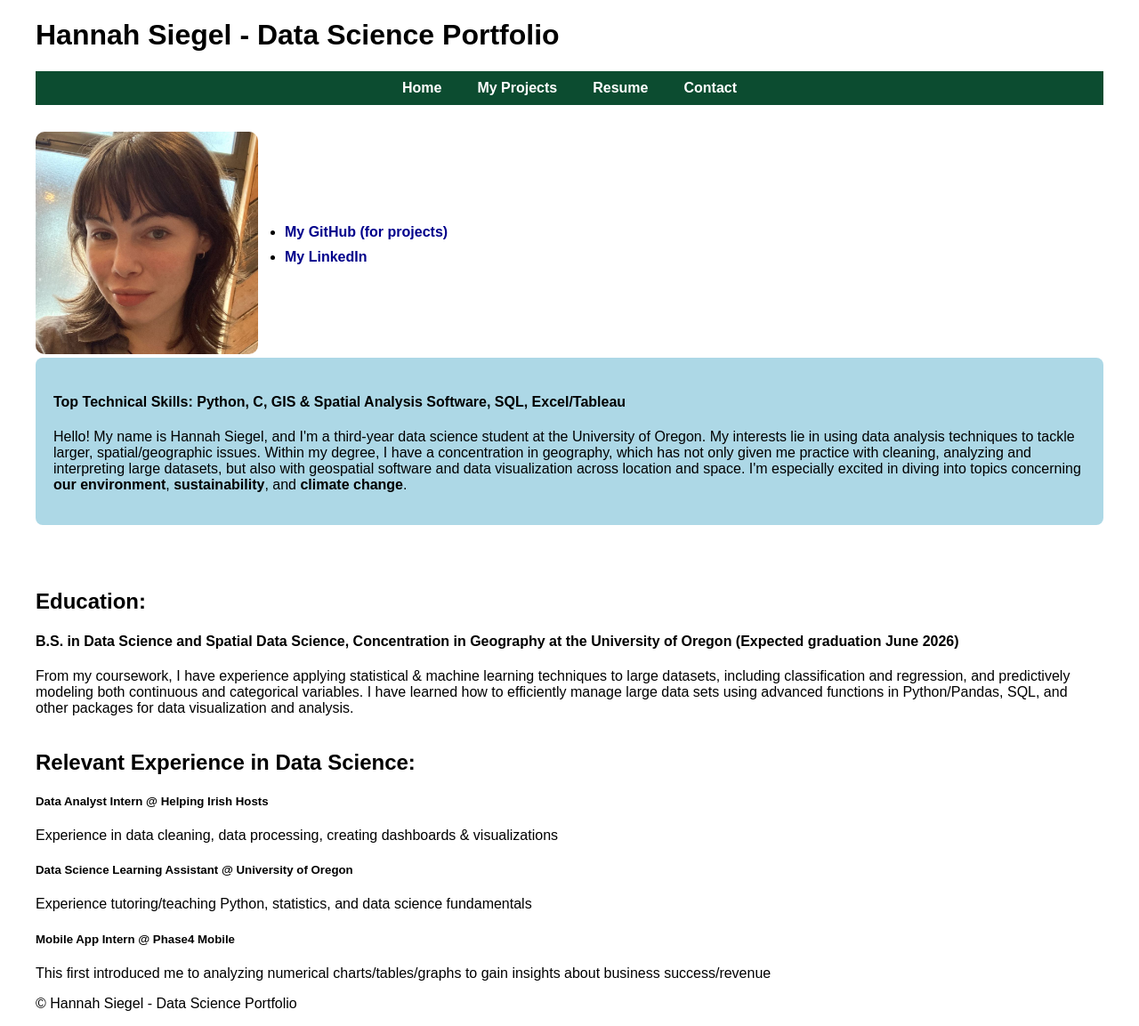
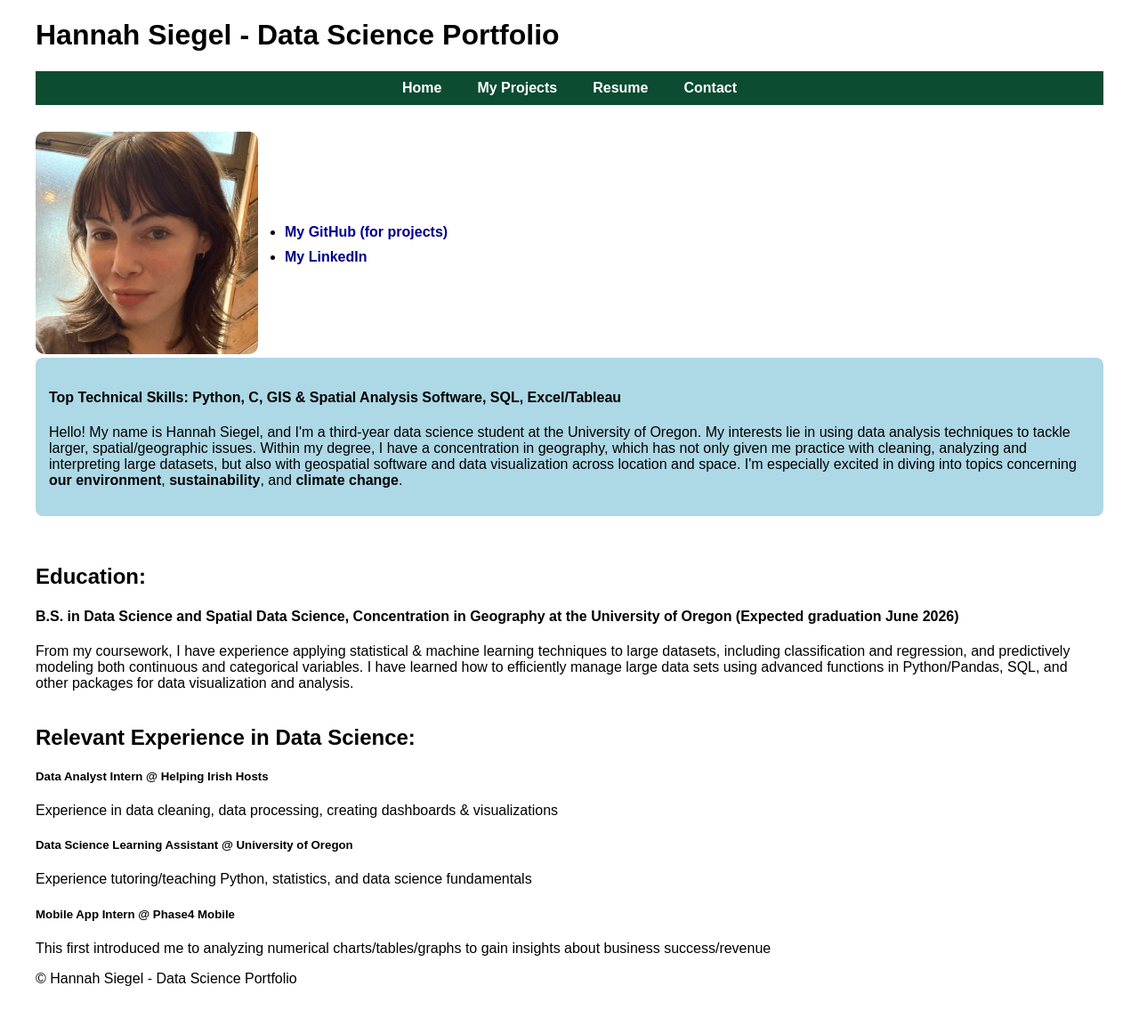
Before and after one commit to siegelhannah/portfolio, a Jekyll site: the page built from index.md, in a window 1280 px wide and 1153 px high. Shown: the whole window at 89% size. Built offline with Jekyll 4.4.1, drawn with Linux system fonts in a browser that asks for light colours.

Commit message:
Update index.md

```diff
--- a/index.md
+++ b/index.md
@@ -4,11 +4,11 @@ title: Home
 permalink: /
 ---
 
-<div style="background-color: #add8e6; padding: 20px; border-radius: 8px;">
+<div style="background-color: #add8e6; padding: 15px; border-radius: 8px;">
     <h4>Top Technical Skills: Python, C, GIS & Spatial Analysis Software, SQL, Excel/Tableau</h4>
     <p>Hello! My name is Hannah Siegel, and I'm a third-year data science student at the University of Oregon. My interests lie in using data analysis techniques to tackle larger, spatial/geographic issues. Within my degree, I have a concentration in geography, which has not only given me practice with cleaning, analyzing and interpreting large datasets, but also with geospatial software and data visualization across location and space. I'm especially excited in diving into topics concerning <strong>our environment</strong>, <strong>sustainability</strong>, and <strong>climate change</strong>.</p>
 </div>
-<br><br>
+<br>
 
 
 ## Education:
```
